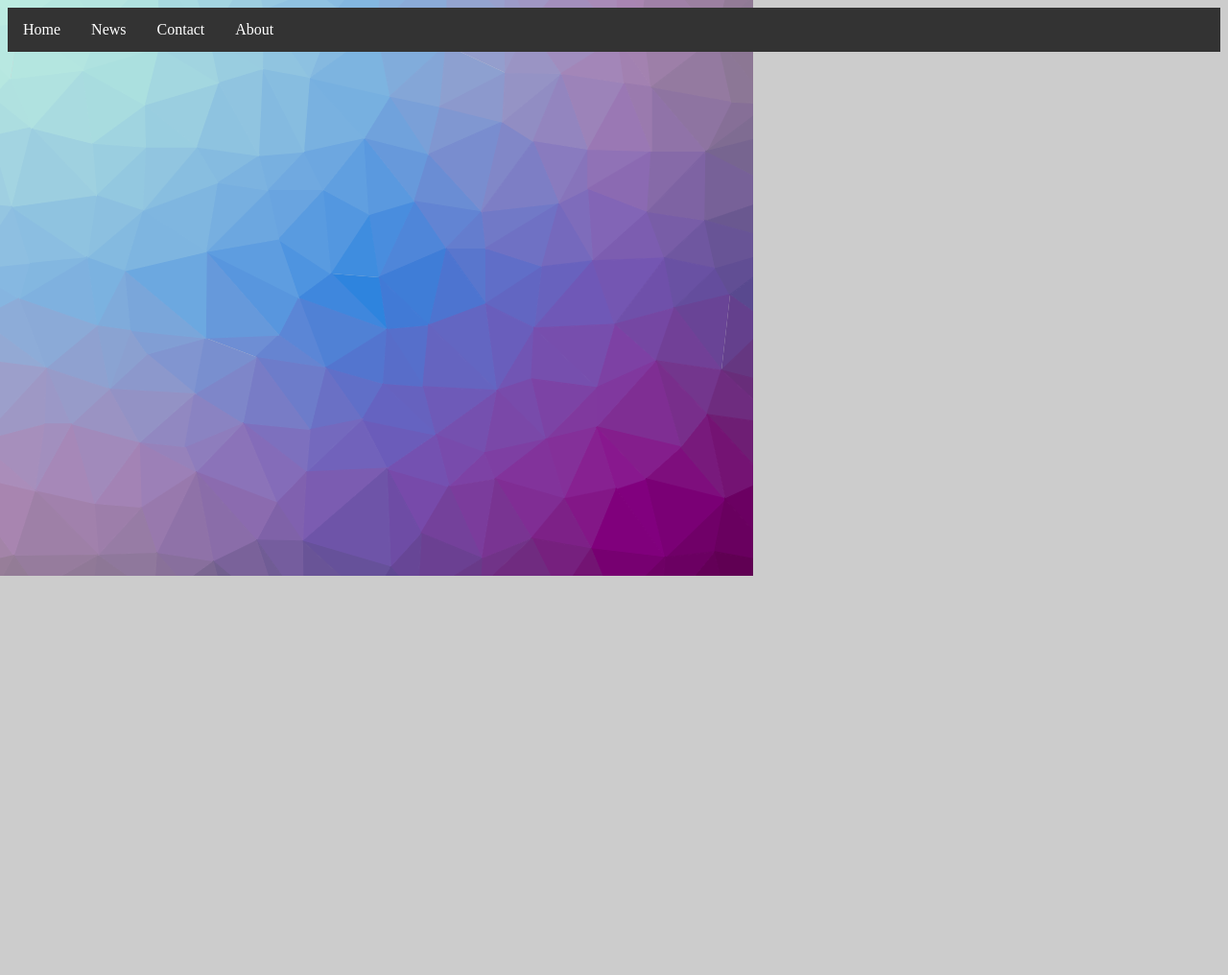
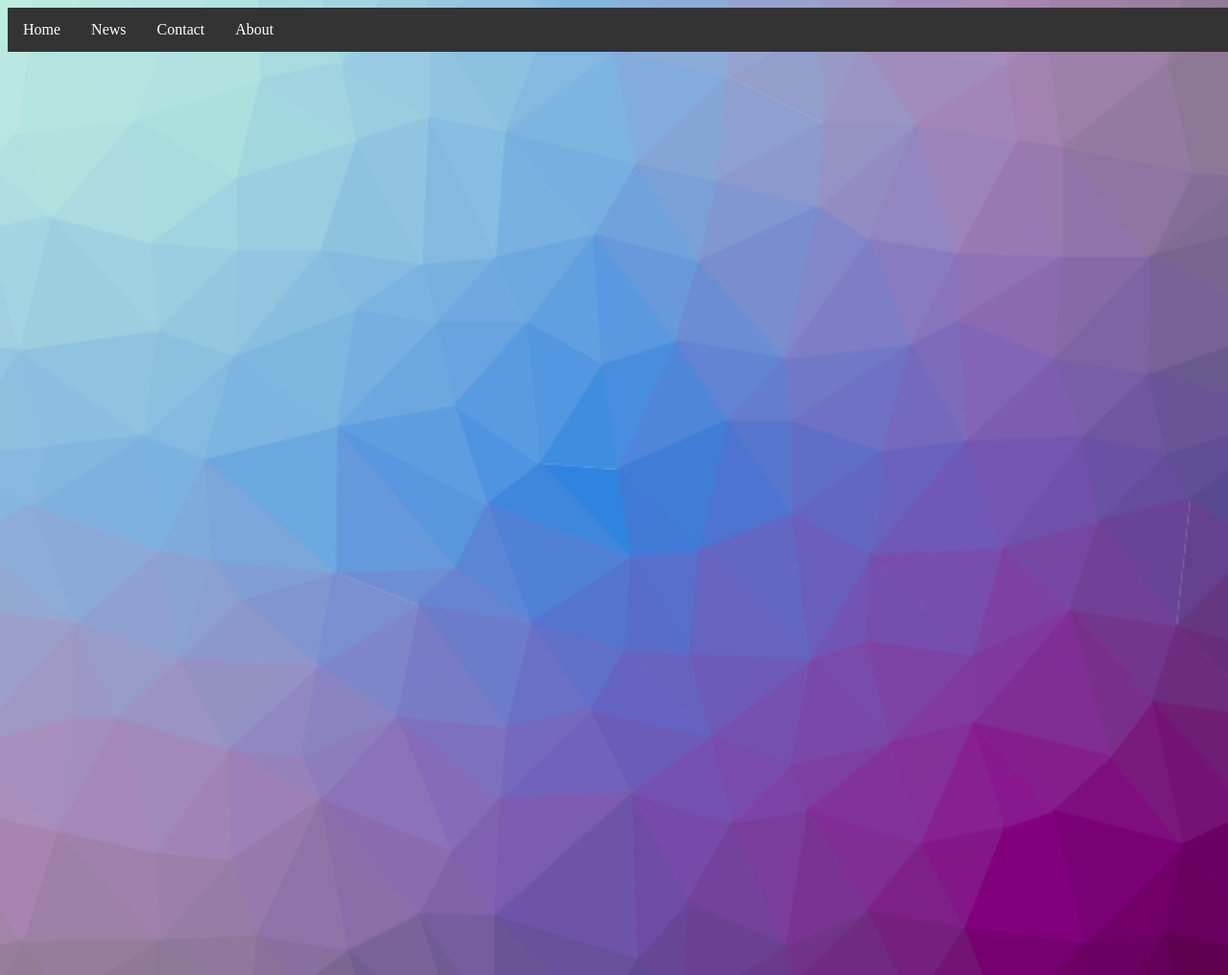
Before and after one commit to therikb31/RoutineScheduler, a Python web app: template templates/index.html in a window 1280 px wide. Shown: the whole page at 96% size. Before the commit the page ends 600 px from the top, so only its background shows below. Run offline with Jinja, Linux system fonts and the light colour scheme; the template is opened without the code that fills it, so the values that code supplies are empty.

Commit message:
background

```diff
--- a/static/style.css
+++ b/static/style.css
@@ -2,8 +2,11 @@ body {
     background-image: url("/static/cool-background.png");
     background-color: #cccccc;
     background-repeat: no-repeat;
-    height: 100%;
+    width: 100%;
+    height: 1000px;
+    background-size: 100% 100%;
 }
+
 ul {
     list-style-type: none;
     margin: 0;
```
Lines whose indentation alone changed are shown as unchanged.
